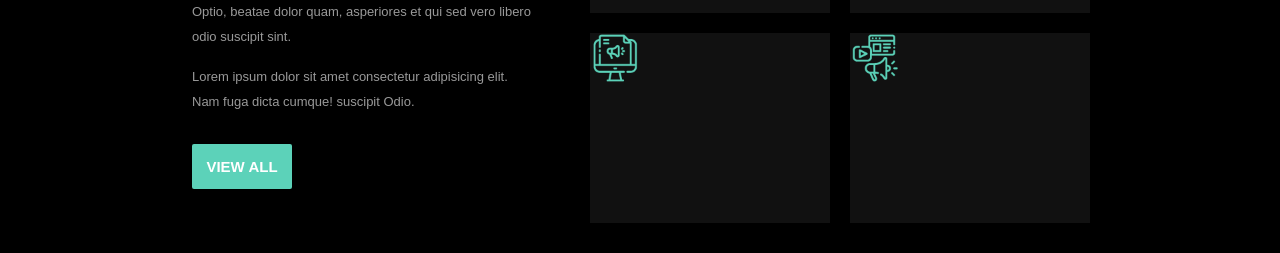
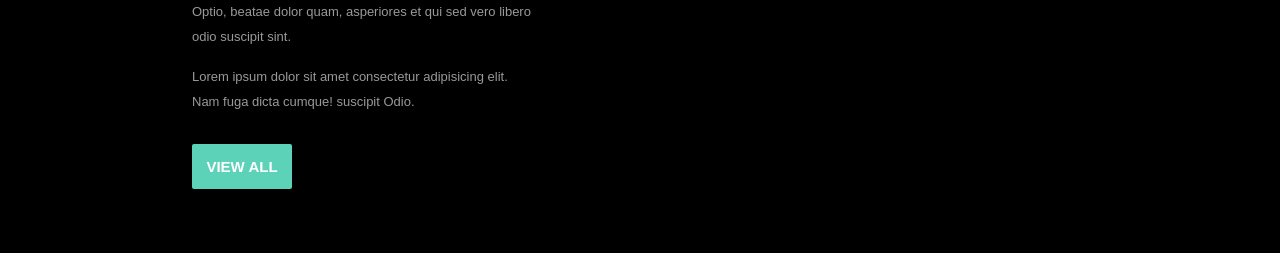
Before and after one commit to Taha-Khamis5/Repo, a plain HTML site: page index.html in a window 1280 px wide. Shown: the part 957-1210 px from the top of the page. Drawn offline with Linux system fonts and the light colour scheme.

Commit message:
Update style.css

```diff
--- a/style.css
+++ b/style.css
@@ -262,8 +262,8 @@ header .contact-header .about .vedio-icon div .about-behind-play-2 {
     top: 30px;
 }
 .sec-1 .div-sec-2 div div {
-    width: 240px;
-    height: 190px;
+    width: 40px;
+    height: 40px;
     margin: 10px;
     background-color: #111;
 }
```
